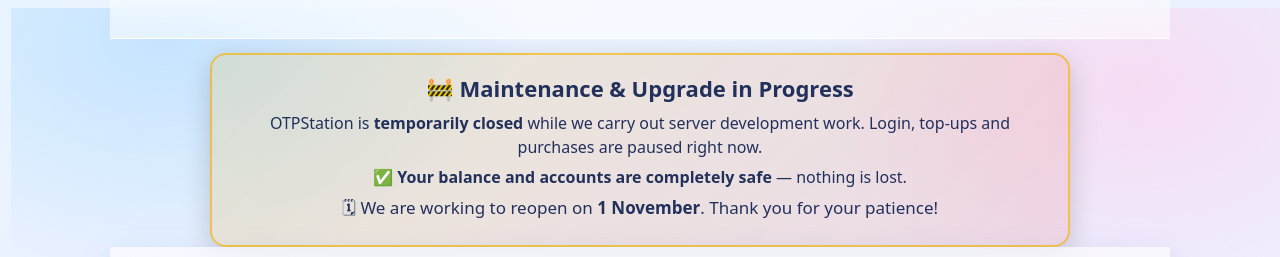
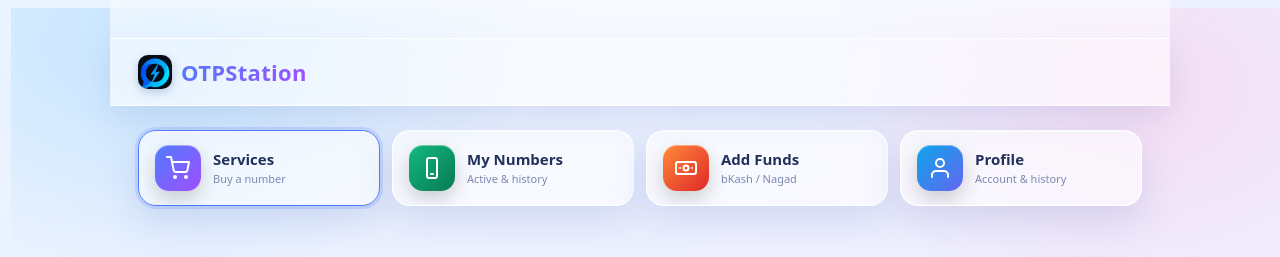
Before and after one commit to Rakibul217/Otpstation, a website: page public/index.html in a window 1280 px wide. Shown: the top 257 px of the page. Drawn offline with Linux system fonts and the light colour scheme; no server answers.

Commit message:
Remove maintenance banner

```diff
--- a/public/index.html
+++ b/public/index.html
@@ -24,14 +24,6 @@
 
 <!-- announcement ticker -->
 <div class="ticker"><div class="ticker-track" id="tickerTrack"></div></div>
-
-<!-- maintenance notice board (remove when the site reopens) -->
-<div class="maint-banner" role="alert">
-  <div class="maint-title">🚧 Maintenance &amp; Upgrade in Progress</div>
-  <p>OTPStation is <b>temporarily closed</b> while we carry out server development work. Login, top-ups and purchases are paused right now.</p>
-  <p>✅ <b>Your balance and accounts are completely safe</b> — nothing is lost.</p>
-  <p class="maint-date">🗓 We are working to reopen on <b>1 November</b>. Thank you for your patience!</p>
-</div>
 
 <header class="topbar">
   <div class="logo logo-home" onclick="goHome()"><img src="logo.png" alt="OTPStation" class="logo-img"> <span id="siteName">OTPStation</span></div>
```
